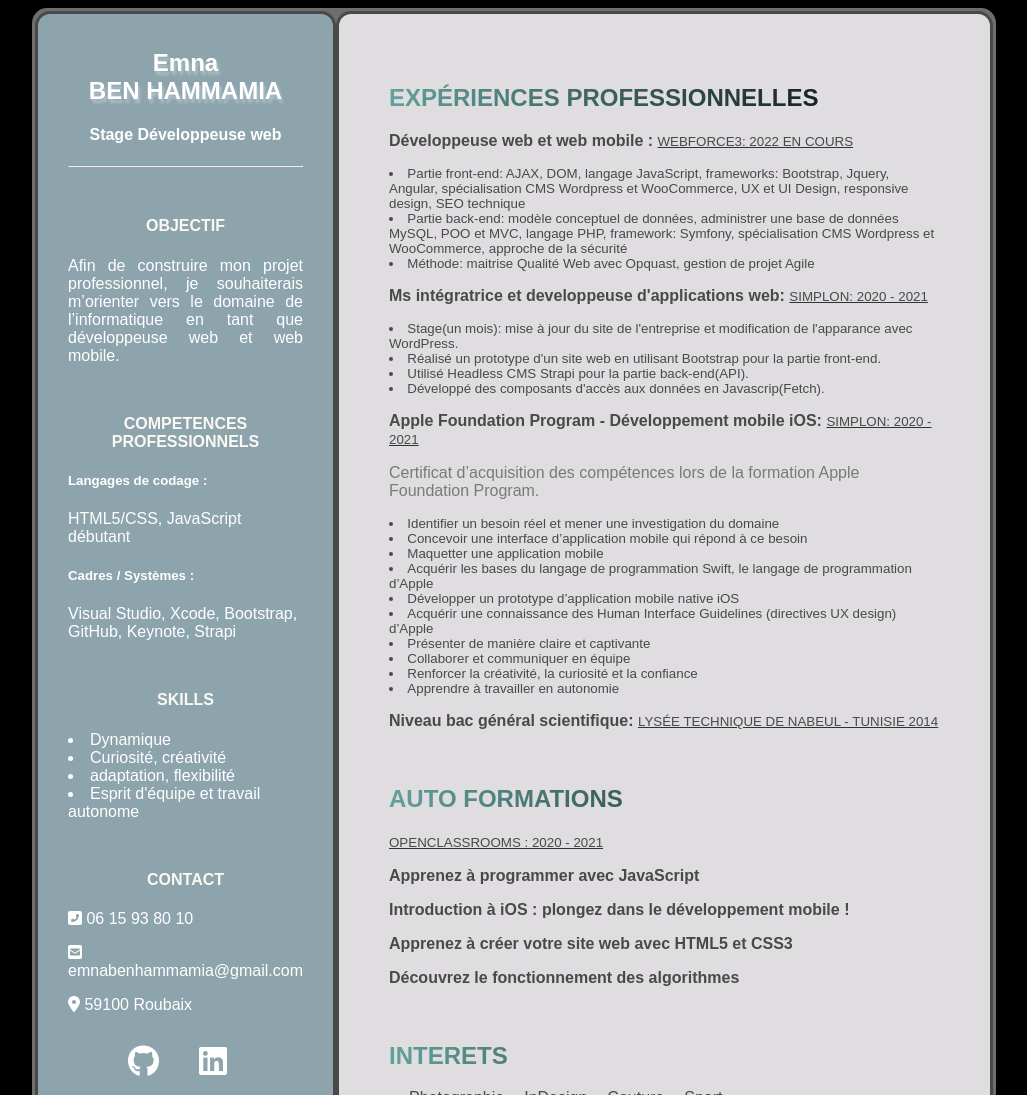
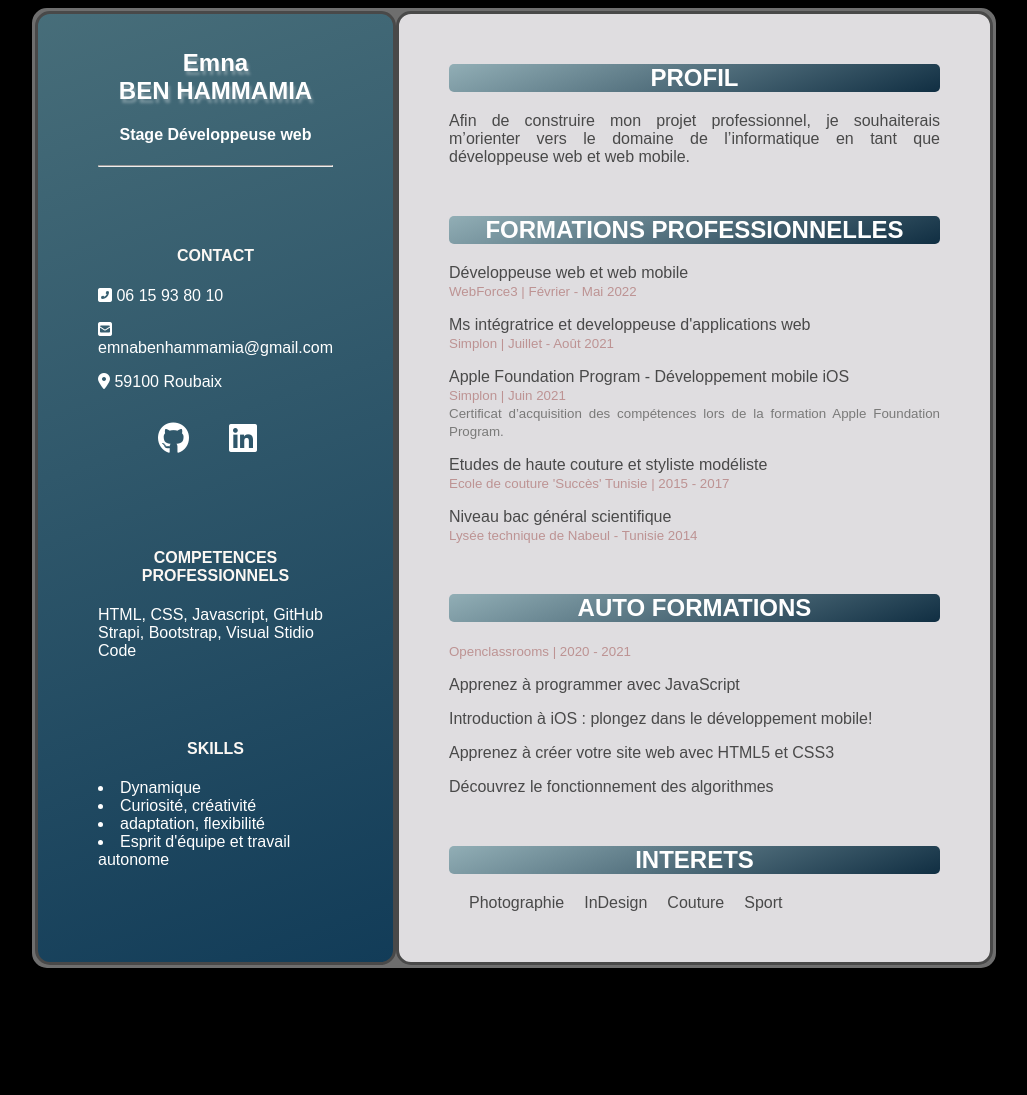
Before and after one commit to E-mna/emnacv, a plain HTML site: page index.html in a window 1280 px wide. Shown: the top 1095 px of the page, without its empty margins (126-1153 px from the left). After the commit the page ends 976 px from the top, so only its background shows below. Drawn offline with Linux system fonts and the light colour scheme.

Commit message:
changement

```diff
--- a/index.html
+++ b/index.html
@@ -21,31 +21,10 @@
 
             <hr>
 
-             <section class="objectif">
-                 <h4 class="title">OBJECTIF</h4>
-                 <p>Afin de construire mon projet professionnel, je souhaiterais m’orienter vers le domaine de l’informatique en tant que développeuse web et web mobile.</p>
-             </section>
 
 
 
-             <section class="competences">
-                <h4 class="title">COMPETENCES PROFESSIONNELS</h4>
-                <h5>Langages de codage :</h5>
-                  <p>HTML5/CSS, JavaScript débutant <p>
-                <h5>Cadres / Systèmes :</h5>
-                  <p>Visual Studio, Xcode, Bootstrap, <br> GitHub, Keynote, Strapi <p>
-                  </section>
-
-
-              <section class="skills">
-                <h4 class="title">SKILLS</h4>
-                <li>Dynamique</li>
-                <li>Curiosité, créativité</li>
-                <li>adaptation, flexibilité</li>
-                <li>Esprit d'équipe et travail autonome</li>
-              </section>
-
-              <section>
+             <section>
                 <h4 id="contact" class="title">CONTACT</h4>
                 <p><i class="fas fa-phone-square-alt"></i> 06 15 93 80 10</p>
                 <p><i class="fas fa-envelope-square"></i><a href="mailto:emnabenhammamia@gmail.com"> emnabenhammamia@gmail.com</a></p>
@@ -60,89 +39,77 @@
 
              </section>
 
+
+
+             <section class="competences">
+                <h4 class="title">COMPETENCES PROFESSIONNELS</h4>
+
+                <p>HTML, CSS, Javascript, GitHub Strapi, Bootstrap, Visual Stidio Code</p>
+            </section>
+
+
+              <section class="skills">
+                <h4 class="title">SKILLS</h4>
+                <li>Dynamique</li>
+                <li>Curiosité, créativité</li>
+                <li>adaptation, flexibilité</li>
+                <li>Esprit d'équipe et travail autonome</li>
+              </section>
+
+
         </div>
+
+
 
 
         <div id="formations" class="content">
 
+            <section class="objectif">
+                <h2>PROFIL</h2>
+                <p>Afin de construire mon projet professionnel, je souhaiterais m’orienter vers le domaine de l’informatique en tant que développeuse web et web mobile.</p>
+            </section>
+
               <div>
-                <h2>EXPÉRIENCES PROFESSIONNELLES</h2>
-
-                <div>
-                       <p> <strong>Développeuse web et web mobile : </strong>  <small class="ecole">WEBFORCE3: 2022 en cours</small> </p>
-                       <small>
-                       <p class="webforce">
-
-                           <li>Partie front-end: AJAX, DOM, langage JavaScript, frameworks: Bootstrap, Jquery, Angular, spécialisation CMS Wordpress et WooCommerce, UX et UI Design, responsive design, SEO technique </li>
-                           <li>Partie back-end: modèle conceptuel de données, administrer une base de données MySQL, POO et MVC, langage PHP, framework: Symfony, spécialisation CMS Wordpress et WooCommerce, approche de la sécurité</li>
-                           <li>Méthode: maitrise Qualité Web avec Opquast, gestion de projet Agile</li>
-
-                       </p>
-                    </small>
+                <h2>FORMATIONS PROFESSIONNELLES</h2>
 
 
-            <div>
-                   <p> <strong>Ms intégratrice et developpeuse d'applications web: </strong>  <small class="ecole"> SIMPLON: 2020 - 2021</small> </p>
-                   <small>
-                   <p>
-                       <li>Stage(un mois): mise à jour du site de l'entreprise et modification
-                        de l'apparance avec WordPress.</li>
-                       <li>Réalisé un prototype d'un site web en utilisant Bootstrap pour la partie front-end. </li>
-                       <li>Utilisé Headless CMS Strapi pour la partie back-end(API).</li>
-                       <li>Développé des composants d'accès aux données en Javascrip(Fetch).</li>
-
-                   </p>
-                </small>
-
-                   <p> <strong>Apple Foundation Program - Développement mobile iOS: </strong> <small class="ecole"> SIMPLON: 2020 - 2021</small>  </p>
-                   <p class="certi">Certificat d’acquisition des compétences lors de la formation Apple Foundation Program.</p>
-
-                   <small>
-                   <p>
-                         <li>Identifier un besoin réel et mener une investigation du domaine</li>
-                         <li>Concevoir une interface d’application mobile qui répond à ce besoin</li>
-                         <li>Maquetter une application mobile</li>
-                         <li>Acquérir les bases du langage de programmation Swift, le langage de programmation d’Apple</li>
-                         <li>Développer un prototype d’application mobile native iOS</li>
-                         <li>Acquérir une connaissance des Human Interface Guidelines (directives UX design) d’Apple</li>
-                         <li>Présenter de manière claire et captivante</li>
-                         <li>Collaborer et communiquer en équipe</li>
-                         <li>Renforcer la créativité, la curiosité et la confiance</li>
-                         <li>Apprendre à travailler en autonomie</li>
-
-                  </p></small>
-            </div>
-
-            <div>
+                        <p> Développeuse web et web mobile  <br>  <small class="ecole">WebForce3 | Février - Mai 2022</small> </p>
 
 
-                <div>
-                       <p> <strong> Niveau bac général scientifique: </strong>  <small class="ecole"> Lysée technique de Nabeul - Tunisie 2014</small>  </p>
+                        <p> Ms intégratrice et developpeuse d'applications web <br> <small class="ecole"> Simplon | Juillet - Août 2021</small> </p>
 
 
-                </div>
-
-            </div>
+                        <p> Apple Foundation Program - Développement mobile iOS  <br> <small class="ecole">Simplon | Juin 2021</small>  <br>
+                            <small class="certi">Certificat d’acquisition des compétences lors de la formation Apple Foundation Program.</p></small>
 
 
+                        <p>Etudes de haute couture et styliste modéliste<br>
+                         <small class="ecole">Ecole de couture 'Succès' Tunisie | 2015 - 2017</small>  </p>
+
+
+                         <p>Niveau bac général scientifique <br>
+                           <small class="ecole"> Lysée technique de Nabeul - Tunisie 2014</small>  </p>
+
         </div>
+
+
         <div >
 
                 <section class="autoformation">
-                    <h2>AUTO FORMATIONS</h2>
-                    <small class="ecole">OPENCLASSROOMS : 2020 - 2021</small>
+                    <h2> AUTO FORMATIONS</h2>
+                    <small class="ecole">Openclassrooms | 2020 - 2021</small>
                 </section>
 
 
                 <section>
 
-                    <p> <strong>Apprenez à programmer avec JavaScript </strong> </p>
+                    <p>Apprenez à programmer avec JavaScript</p>
 
-                    <p> <strong>Introduction à iOS : plongez dans le développement mobile ! </strong></p>
+                    <p>Introduction à iOS : plongez dans le développement mobile!</p>
 
-                    <p> <strong>Apprenez à créer votre site web avec HTML5 et CSS3 </strong></p>
+                    <p>Apprenez à créer votre site web avec HTML5 et CSS3</p>
 
-                    <p><strong>Découvrez le fonctionnement des algorithmes </strong></p>
+                    <p>Découvrez le fonctionnement des algorithmes</p>
 
                 </section>
 
@@ -154,21 +121,10 @@
                     <li>Sport</li>
                   </section>
 
-
-
         </div>
-
-       <!--
-        <section class="emna">
-            <a href="https://www.linkedin.com/in/emna-ben-255b38215/">©EmnaBenHammamia</a>
-        </section>
-    -->
 
         </div>
     </div>
-
-
-
 
 
     <script src="https://kit.fontawesome.com/2f41563cd6.js" crossorigin="anonymous"></script>
--- a/style.css
+++ b/style.css
@@ -17,26 +17,24 @@ body{
     margin-right: 150px;
     margin-left: 150px;
     background-color: rgb(110, 110, 110)
-
 }
 
 a{
     text-decoration: none;
     color: rgb(255, 255, 255);
 }
+
 ul {
     display: flex;
     flex-direction: row;
     list-style-type: none;  /* enlever les point de la liste */
     cursor: pointer;
-
 }
 
 ul li{                  /* eloigner les deux icones */
     display:inline;
     padding: 15px 20px 15px 20px;;
     margin:0;
-
 }
 
 .interets li{
@@ -45,13 +43,17 @@ ul li{                  /* eloigner les deux icones */
     list-style: none;
 }
 
+small{
+    color: rgb(189, 147, 147);
+}
+
 /* Informations personnelles */
 
 #infos {
     color: rgb(255, 255, 255);
-    background-color: rgb(141, 164, 173);
+    background-image: linear-gradient(-20deg, #123c58 0%, #276d838c 100%);
     flex: 1;
-    padding: 15px 30px 15px 30px;
+    padding: 15px 60px 15px 60px;
     border:rgb(73, 73, 73) solid;
     border-radius: 15px;
 }
@@ -61,11 +63,13 @@ ul li{                  /* eloigner les deux icones */
 }
 
 h2{
-    padding-top: 35px;
-    background: linear-gradient(to right, #63a19c, #000);
-    -webkit-background-clip: text;
-    -webkit-text-fill-color: transparent;
-
+    background-color: #E4E4E1;
+    background-image: linear-gradient(-20deg, #102e42 0%, #4e82928c 100%);
+ 	background-blend-mode: normal, multiply;
+    color: white;
+    border-radius: 5px;
+    text-align: center;
+    margin-top: 50px;
 }
 
 
@@ -73,10 +77,13 @@ h2{
     text-align: center;
 }
 
+.title {
+    margin-top: 80px;
+    color: rgb(252, 248, 244);
+}
 
-.objectif{
-    text-align: justify;
-}
+
+
 
 /* Expériences professionnelles */
 
@@ -87,16 +94,11 @@ h2{
     padding-left: 50px;
     padding-right: 50px;
     padding-bottom: 50px;
-    padding-top: 15px;
     border:rgb(73, 73, 73) solid;
     border-radius: 15px;
-
+    text-align: justify;
 }
 
-.title {
-    margin-top: 50px;
-    color: rgb(252, 248, 244);
-}
 
 
 .certi{
@@ -104,11 +106,6 @@ h2{
 }
 
 
-.ecole{
-    text-decoration: underline;
-    text-decoration-color : rgb(46, 53, 54);
-    text-transform: uppercase;
-}
 
 
 
```
